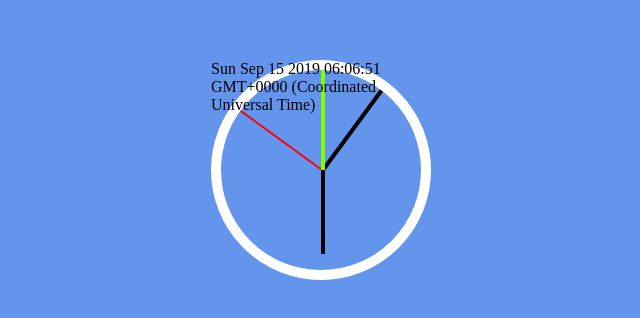
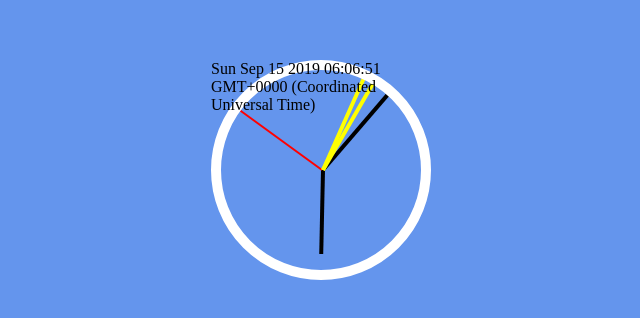
Before and after one commit to lmjing/1year-JS-challenge, a plain HTML site: page chapter2/src/app.html in a window 1280 px wide. Shown: the part 240-558 px from the top of the page, without its empty margins (329-969 px from the left). Drawn offline with Linux system fonts and the light colour scheme.

Commit message:
시간 초기 셋팅 지난 시간 각도 포함 + 임의 분침으로 비교(테스트) 완료

```diff
--- a/chapter2/src/app.html
+++ b/chapter2/src/app.html
@@ -15,8 +15,8 @@
             <div class="hour"></div>
             <div class="minute"></div>
             <div class="second"></div>
-            <div class="minute-check"></div>
-            <div class="minute-check" id="test"></div>
+            <div class="check-minute"></div>
+            <div class="check-m"></div>
         </div>
     </div>
     <script type="application/javascript" src="timer3.js"></script>
--- a/chapter2/src/style.css
+++ b/chapter2/src/style.css
@@ -24,7 +24,7 @@ html, body {
     z-index: 10;
 }
 
-.hour, .minute, .second, .minute-check, .hour-check {
+.hour, .minute, .second, .check-minute, .check-m {
     position: absolute;
     bottom: 50%;
     left: 50%;
@@ -43,9 +43,6 @@ html, body {
     height: 50%;
     transform-origin: 1px 100%;
 }
-.minute-check {
+.check-minute, .check-m {
     color: yellow;
 }
-#test {
-    color: chartreuse;
-}
--- a/chapter2/src/timer3.js
+++ b/chapter2/src/timer3.js
@@ -1,10 +1,11 @@
-let timeToAngle = (type, time) => {
-    return type === "hour" ?  (time % 12) * 30 : time * 6;
+let timeToAngle = (type, time, gone = 0) => {
+    let originAngle = type === "hour" ?  (time % 12) * 30 : time * 6;
+    let goneAngle =  (type === "hour" ? 0.2 : 0.1) * gone;
+    return originAngle + goneAngle;
 };
 
-let moveHand = (type, time) => {
+let moveHand = (type, angle) => {
     let el = document.querySelector(`.${type}`);
-    let angle = timeToAngle(type, time);
     el.style.transform = `rotate(${angle}deg)`;
 
     el = null; angle = null;
@@ -12,9 +13,12 @@ let moveHand = (type, time) => {
 
 let setInitTime = () => {
     let now = new Date();
-    moveHand('hour', now.getHours());
-    moveHand('minute', now.getMinutes());
-    moveHand('second', now.getSeconds());
+    let hour = now.getHours();
+    let minute = now.getMinutes();
+    let second = now.getSeconds();
+    moveHand('hour', timeToAngle('hour', hour, minute));
+    moveHand('minute', timeToAngle('minute', minute, second));
+    moveHand('second', timeToAngle('seconde', second));
 };
 
 // 다음 시간을 향해 트랜지션 적용
@@ -23,14 +27,15 @@ let setNextTime = (type, now) => {
     let nextTime = new Date();
     if (type === 'minute') nextTime.setMinutes(now.getMinutes() + 1);
     else nextTime.setHours(now.getHours() + 1);
-    moveHand(type, type === 'minute' ? nextTime.getMinutes() : nextTime.getHours());
+    let angle = timeToAngle(type, type === 'minute' ? nextTime.getMinutes() : nextTime.getHours());
+    moveHand(type, angle);
     setTransition(type, type === 'minute' ? 60 : 3600);
 };
 
 let timeUpdate = () => {
     let now = new Date();
     // 초는 바로 현재 시간 가르킴
-    moveHand('second', now.getSeconds());
+    moveHand('second', timeToAngle('second', now.getSeconds()));
     // 분, 시는 다음 시간 가르키며, 트랜지션 적용
     setNextTime('minute', now);
     setNextTime('hour', now);
@@ -44,8 +49,20 @@ let setTransition = (type, time) => {
     el.style.transition = `transform ${time}s`;
     el.style.webkitTransition = `transform ${time}s`;
 };
+
+
+// ㅅㅣ간 체크용
+let check1 = document.querySelector(`.check-minute`);
+let check2 = document.querySelector(`.check-m`);
+
+let angle1 = timeToAngle('minute', 4);
+let angle2 = timeToAngle('minute', 5);
+check1.style.transform = `rotate(${angle1}deg)`;
+check2.style.transform = `rotate(${angle2}deg)`;
+
 // 맨 처음 시간 셋팅(해당 값 기준으로 서서히 트랜지션 적용해 이동될 예정)
 setInitTime();
+
 // 여기 남은 시간 계산해서 해당 시간만큼 transition 적용해야함.
 setTimeout(setTransition, 1000, 'minute', 60);
 setTimeout(setTransition, 1000, 'hour', 3600);
```
